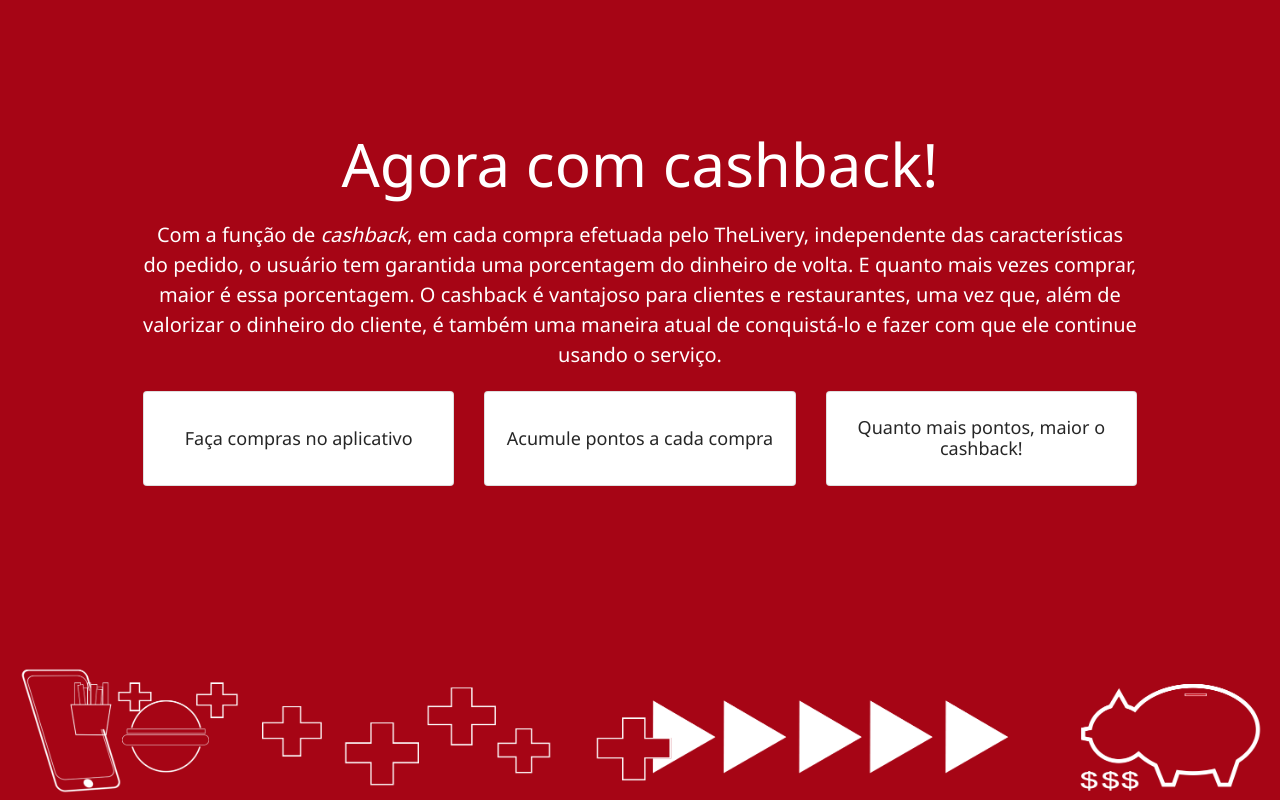
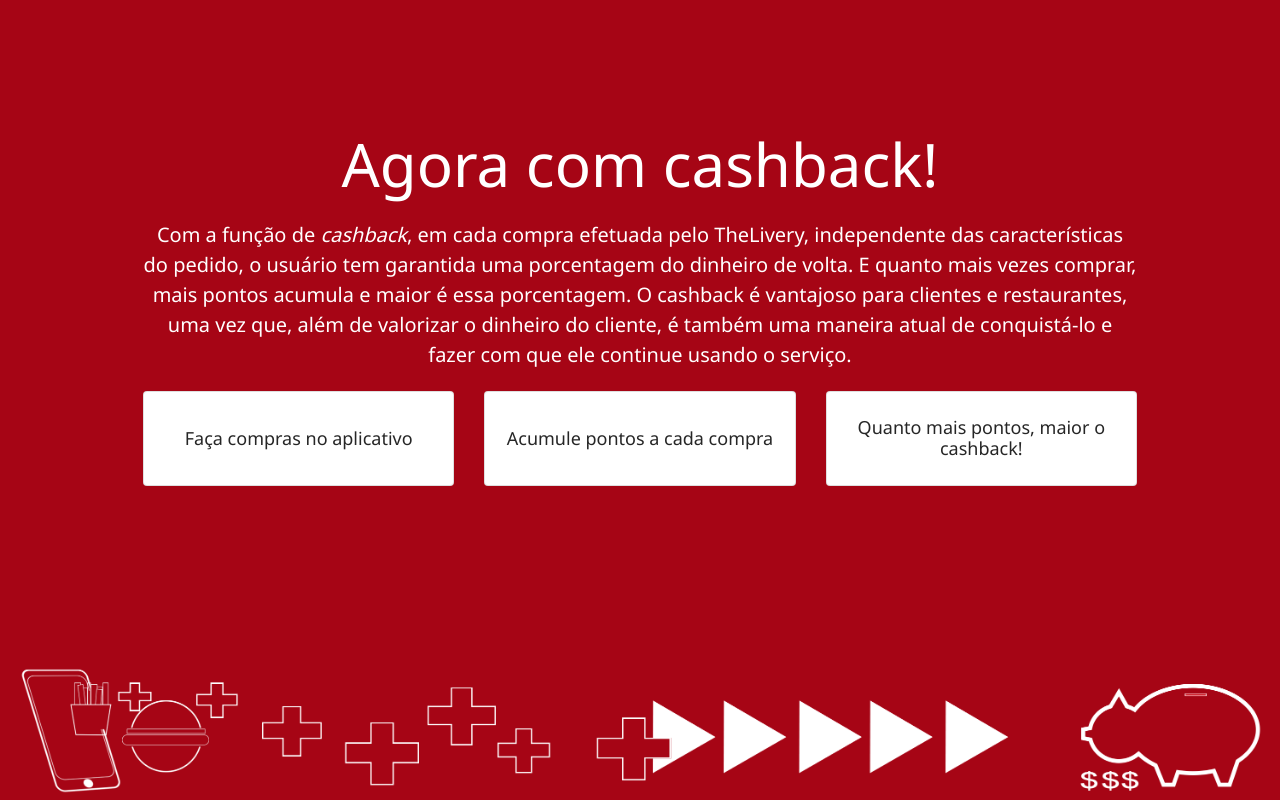
Before and after one commit to natalhando/thelivery, a plain HTML site: page index.html in a window 1280 px wide. Shown: the part 1600-2400 px from the top of the page. Drawn offline with Linux system fonts and the light colour scheme.

Commit message:
Update index.html

```diff
--- a/index.html
+++ b/index.html
@@ -76,7 +76,7 @@
             <div class="container">
                 <h2>Agora com <span>cashback</span>!</h2>
                 <p>Com a função de <i>cashback</i>, em cada compra efetuada pelo TheLivery, independente das características do pedido,
-                o usuário tem garantida uma porcentagem do dinheiro de volta. E quanto mais vezes comprar, maior é essa porcentagem.
+                o usuário tem garantida uma porcentagem do dinheiro de volta. E quanto mais vezes comprar, mais pontos acumula e maior é essa porcentagem.
                 O cashback é vantajoso para clientes e restaurantes, uma vez que, além de valorizar o dinheiro do cliente, é também
                 uma maneira atual de conquistá-lo e fazer com que ele continue usando o serviço. </p>
                 <div class="card-deck">
```
